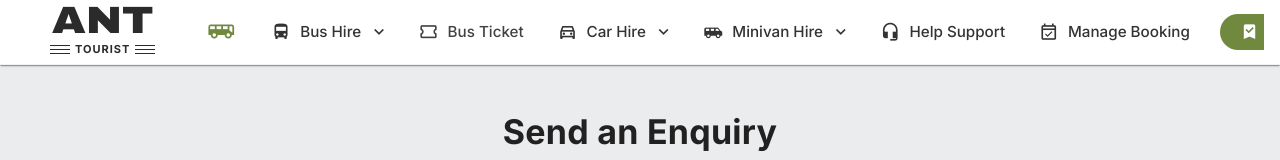
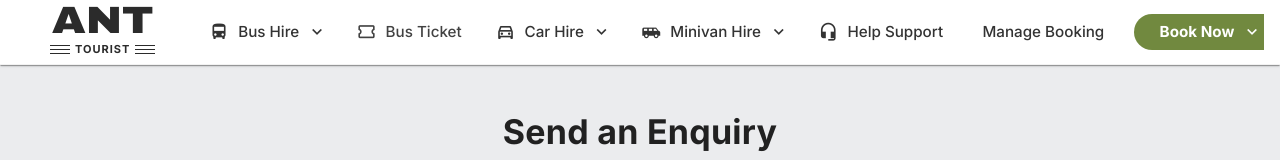
Before and after one commit to saktiswarupmishra/send-enquiry, a Vue app in the folder send-enquiry/frontend/: page /send-enquiry in a window 1280 px wide. Shown: the top 160 px of the page. Built offline with nearby package versions, Linux system fonts and the light colour scheme.

Commit message:
feat: implement responsive navigation bar with dropdown menus and mobile drawer

```diff
--- a/send-enquiry/frontend/src/components/NavBar.vue
+++ b/send-enquiry/frontend/src/components/NavBar.vue
@@ -25,10 +25,6 @@
 
       <!-- Desktop Navigation Links -->
       <div class="d-none d-lg-flex align-center navigation-links">
-        <v-btn icon to="/" title="Home" class="nav-btn mr-2" variant="text">
-          <v-icon size="28" color="primary" class="moving-bus-icon">mdi-bus-side</v-icon>
-        </v-btn>
-
         <!-- Bus Hire Dropdown -->
         <v-menu open-on-hover transition="slide-y-transition" :close-delay="100">
           <template v-slot:activator="{ props }">
@@ -68,7 +64,7 @@
         </v-menu>
 
         <v-btn variant="text" to="/payment" class="nav-btn" prepend-icon="mdi-headset">Help Support</v-btn>
-        <v-btn variant="text" to="/send-enquiry" :active="false" class="nav-btn" prepend-icon="mdi-calendar-check-outline">Manage Booking</v-btn>
+        <v-btn variant="text" to="/send-enquiry" :active="false" class="nav-btn">Manage Booking</v-btn>
 
         <!-- Book Now Dropdown -->
         <v-menu open-on-hover transition="slide-y-transition" :close-delay="100">
@@ -77,8 +73,7 @@
               variant="flat"
               color="primary"
               v-bind="props"
-              class="nav-btn ml-2 px-6 rounded-pill text-white fw-bold"
-              prepend-icon="mdi-bookmark-check"
+              class="nav-btn ml-2 px-6 rounded-pill text-white font-weight-bold"
               append-icon="mdi-chevron-down"
             >
               Book Now
@@ -134,13 +129,6 @@
         </v-btn>
     </div>
     <v-list nav class="mt-2">
-      <v-list-item to="/" class="mb-1">
-        <template v-slot:prepend>
-          <v-icon class="moving-bus-icon mr-5" color="primary">mdi-bus-side</v-icon>
-        </template>
-        <v-list-item-title>Home</v-list-item-title>
-      </v-list-item>
-
       <v-list-group value="Bus Hire">
         <template v-slot:activator="{ props }">
           <v-list-item v-bind="props" prepend-icon="mdi-bus" title="Bus Hire" class="mb-1"></v-list-item>
@@ -165,11 +153,11 @@
       </v-list-group>
 
       <v-list-item to="/payment" prepend-icon="mdi-headset" title="Help Support" class="mb-1"></v-list-item>
-      <v-list-item to="/send-enquiry" :active="false" prepend-icon="mdi-calendar-check-outline" title="Manage Booking" class="mb-1"></v-list-item>
+      <v-list-item to="/send-enquiry" :active="false" title="Manage Booking" class="mb-1"></v-list-item>
 
       <v-list-group value="Book Now">
         <template v-slot:activator="{ props }">
-          <v-list-item v-bind="props" prepend-icon="mdi-bookmark-check" title="Book Now" class="mb-1"></v-list-item>
+          <v-list-item v-bind="props" title="Book Now" class="mb-1"></v-list-item>
         </template>
         <v-list-item
           v-for="(service, i) in serviceTypes"
```
